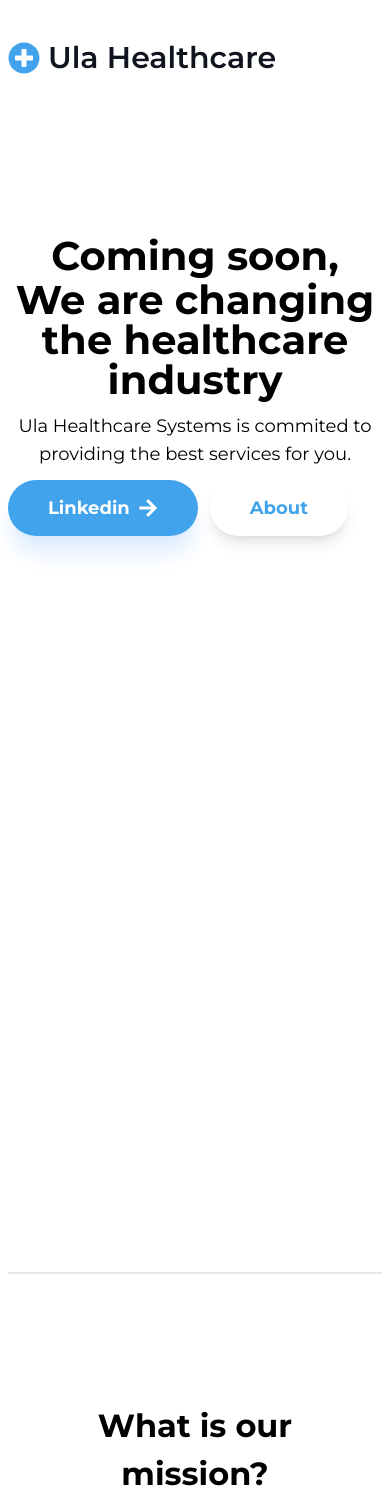
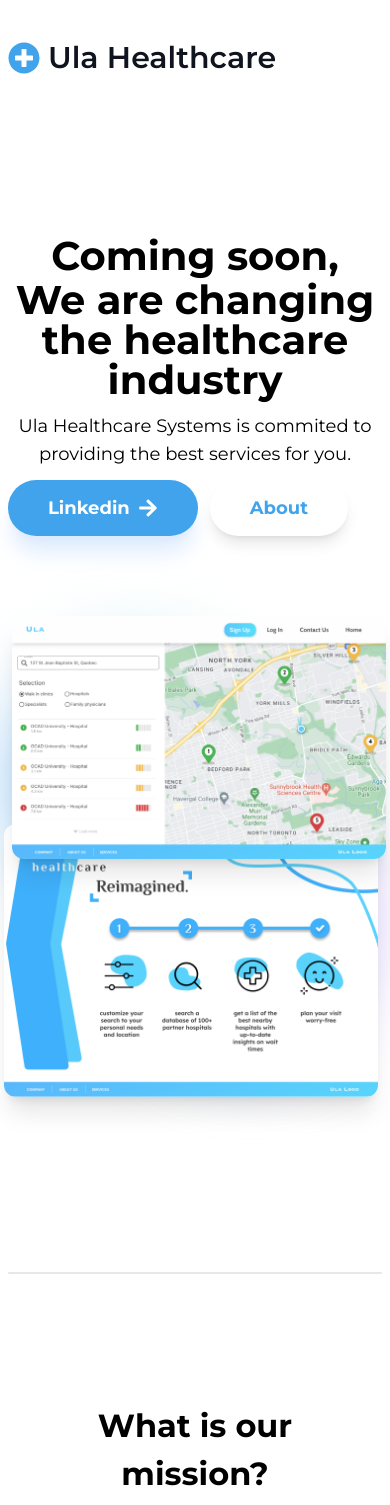
Before and after one commit to ULA-Development/UnderConstruction_Website, a Next.js app: page / in a window 390 px wide. Shown: the top 1505 px of the page. Built offline with nearby package versions, Linux system fonts and the light colour scheme.

Commit message:
Added possible fix for animation of images in mobile view

```diff
--- a/app/page.js
+++ b/app/page.js
@@ -51,35 +51,37 @@
           </div>
         </div>
         {/*Bubble section*/}
-        <div className={"relative mt-40 lg:mt-0 h-80 lg:w-[40rem] w-full"}>
-          {/*<div*/}
-          {/*  className={*/}
-          {/*    " w-64 h-64 blur-2xl rounded-full absolute left-1/2 top-24 bg-gradient-to-r from-blue-300 to-purple-200"*/}
-          {/*  }*/}
-          {/*/>*/}
-          {/*<div*/}
-          {/*  className={*/}
-          {/*    " w-64 h-64 blur-2xl rounded-full absolute left-[18%] -top-10 bg-gradient-to-r from-blue-300 to-green-200"*/}
-          {/*  }*/}
-          {/*/>*/}
-          {/*<MovingDiv leftToRight={true}>*/}
-          {/*  <Image*/}
-          {/*    src={Result2}*/}
-          {/*    alt={"result1"}*/}
-          {/*    className={*/}
-          {/*      "rounded-xl w-[25rem] absolute top-32 sm:right-0 md:right-1/3 lg:right-1/3   shadow-xl"*/}
-          {/*    }*/}
-          {/*  />*/}
-          {/*</MovingDiv>*/}
-          {/*<MovingDiv leftToRight={false}>*/}
-          {/*  <Image*/}
-          {/*    src={Result1}*/}
-          {/*    alt={"result2"}*/}
-          {/*    className={*/}
-          {/*      "rounded-xl w-[25rem] absolute sm:left-0 md:left-1/3 lg:left-1/3 -top-20 shadow-xl"*/}
-          {/*    }*/}
-          {/*  />*/}
-          {/*</MovingDiv>*/}
+        <div
+          className={"relative mt-40 lg:mt-0 h-80 lg:w-[40rem] m-w-full w-full"}
+        >
+          <div
+            className={
+              " w-64 h-64 blur-2xl rounded-full absolute right-1 sm:left-1/2 top-24 bg-gradient-to-r from-blue-300 to-purple-200"
+            }
+          />
+          <div
+            className={
+              " w-64 h-64 blur-2xl rounded-full absolute left-1 sm:left-[18%] -top-10 bg-gradient-to-r from-blue-300 to-green-200"
+            }
+          />
+          <MovingDiv leftToRight={true}>
+            <Image
+              src={Result2}
+              alt={"result1"}
+              className={
+                "rounded-xl w-[25rem] absolute top-32 right-1 md:right-1/3 lg:right-1/3 shadow-xl"
+              }
+            />
+          </MovingDiv>
+          <MovingDiv leftToRight={false}>
+            <Image
+              src={Result1}
+              alt={"result2"}
+              className={
+                "rounded-xl w-[25rem] absolute left-1 md:left-1/3 lg:left-1/3 -top-20 shadow-xl"
+              }
+            />
+          </MovingDiv>
         </div>
       </div>
 
--- a/components/Header.js
+++ b/components/Header.js
@@ -10,6 +10,7 @@
         "lg:max-w-6xl w-full items-center justify-between flex text-tBlack "
       }
     >
+      <ScrollLink to={"#home"}>
         <button
           className={
             "flex w-fit items-center hover:scale-95 transform duration-100 "
@@ -18,6 +19,7 @@
           <Image src={Logo} alt={"Logo"} className="w-8 h-8" />
           <text className={"font-semibold text-3xl pl-2"}>Ula Healthcare </text>
         </button>
+      </ScrollLink>
 
       <div className={"flex "}>
         <div
--- a/components/MovingDiv.js
+++ b/components/MovingDiv.js
@@ -17,7 +17,7 @@
   const moveAmount = Math.min(scrollOffset / 5, 40);
   return (
     <div
-      className={" "}
+      className={""}
       style={{
         transform: `translateX(${props.leftToRight ? "-" : ""}${moveAmount}px)`,
         transition: "transform 0.5s ease-out",
```
Lines whose indentation alone changed are shown as unchanged.
